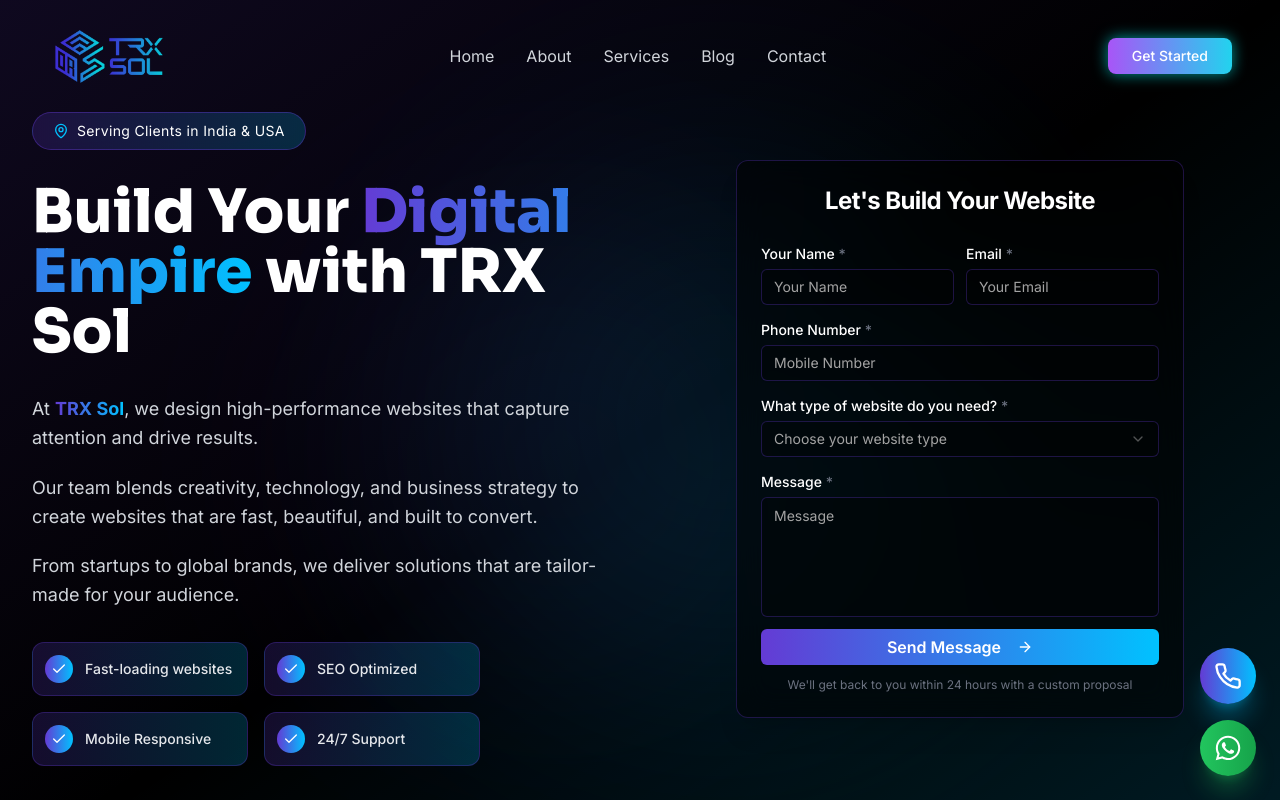
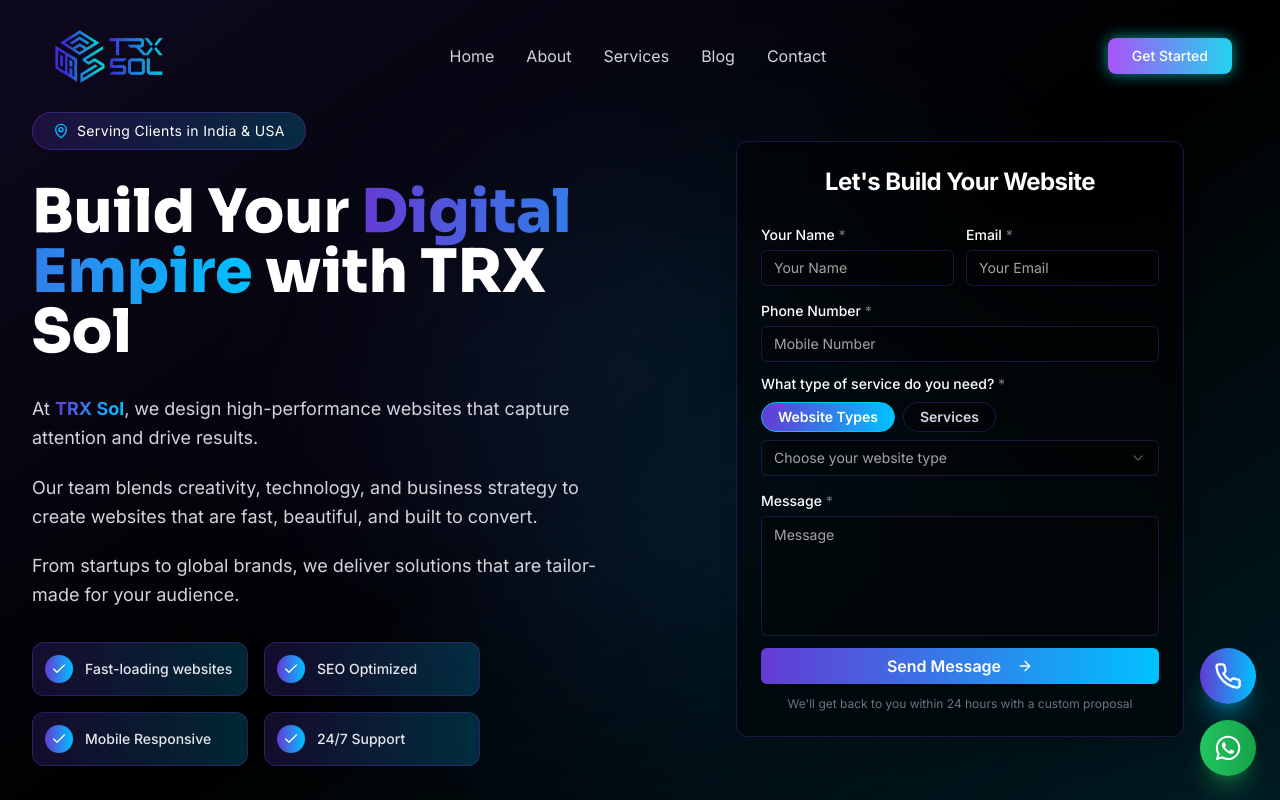
Before and after one commit to trx-sol/trxsol, a Next.js app: page / in a window 1280 px wide. Shown: the top 800 px of the page. Built offline with nearby package versions, Linux system fonts and the light colour scheme.

Commit message:
feat(Form): Enhance service selection with tabbed interface and dynamic options

```diff
--- a/components/Form.js
+++ b/components/Form.js
@@ -33,6 +33,17 @@
   });
   const [isSubmitting, setIsSubmitting] = useState(false);
   const [isSubmitted, setIsSubmitted] = useState(false);
+  const [typeTab, setTypeTab] = useState("website"); // "website" or "service"
+
+  // Services from services.json
+  const services = [
+    { value: "website-designing", label: "Website Designing" },
+    { value: "digital-marketing", label: "Digital Marketing" },
+    { value: "graphic-designing", label: "Graphic Designing" },
+    { value: "app-development", label: "App Development" },
+    { value: "seo-optimization", label: "SEO Optimization" },
+    { value: "social-media-management", label: "Social Media Management" },
+  ];
 
   const websiteTypes = [
     {
@@ -84,7 +95,13 @@
       ...prev,
       [field]: value,
     }));
-  };
+  }
+
+  // When switching tab, reset websiteType
+  const handleTabChange = (tab) => {
+    setTypeTab(tab);
+    setFormData((prev) => ({ ...prev, websiteType: "" }));
+  }
 
   const handleSubmit = async (e) => {
     e.preventDefault();
@@ -233,40 +250,65 @@
             />
           </div>
           <div>
-            <Label className="text-white text-sm font-medium">
-              What type of website do you need?{" "}
-              <span className="text-gray-500">*</span>
+            <Label className="text-white text-sm font-medium mb-2 block">
+              What type of service do you need? <span className="text-gray-500">*</span>
             </Label>
+            <div className="flex gap-2 mb-2">
+              <button
+                type="button"
+                className={`px-4 py-1 rounded-full text-sm font-semibold transition-all duration-200 border ${typeTab === "website" ? "bg-gradient-to-r from-trx-purple to-trx-cyan text-white border-trx-cyan" : "bg-black/30 text-gray-300 border-trx-purple/30 hover:bg-black/50"}`}
+                onClick={() => handleTabChange("website")}
+              >
+                Website Types
+              </button>
+              <button
+                type="button"
+                className={`px-4 py-1 rounded-full text-sm font-semibold transition-all duration-200 border ${typeTab === "service" ? "bg-gradient-to-r from-trx-purple to-trx-cyan text-white border-trx-cyan" : "bg-black/30 text-gray-300 border-trx-purple/30 hover:bg-black/50"}`}
+                onClick={() => handleTabChange("service")}
+              >
+                Services
+              </button>
+            </div>
             <Select
               value={formData.websiteType}
               onValueChange={(value) => handleInputChange("websiteType", value)}
+              required
             >
               <SelectTrigger className="bg-black/30 text-white border-trx-purple/30 focus:border-trx-cyan transition-colors mt-1">
-                <SelectValue placeholder="Choose your website type" />
+                <SelectValue placeholder={typeTab === "website" ? "Choose your website type" : "Choose a service"} />
               </SelectTrigger>
               <SelectContent className="bg-black text-white border border-trx-purple/30 max-h-60">
-                {websiteTypes.map((type) => {
+                {typeTab === "website"
+                  ? websiteTypes.map((type) => {
                     const IconComponent = type.icon;
                     return (
                       <SelectItem
                         key={type.value}
-                      value={type.value}
+                        value={type.label}
                         className="py-2"
                       >
                         <div className="flex items-center space-x-3">
                           <IconComponent className="w-4 h-4 text-trx-cyan flex-shrink-0" />
                           <div className="min-w-0">
-                          <div className="font-medium text-sm">
-                            {type.label}
-                          </div>
-                          <div className="text-xs text-gray-400 truncate">
-                            {type.description}
-                          </div>
+                            <div className="font-medium text-sm">{type.label}</div>
+                            <div className="text-xs text-gray-400 truncate">{type.description}</div>
                           </div>
                         </div>
                       </SelectItem>
                     );
-                })}
+                  })
+                  : services.map((service) => (
+                    <SelectItem
+                      key={service.value}
+                      value={service.label}
+                      className="py-2"
+                    >
+                      <div className="flex items-center space-x-3">
+                        <span className="w-4 h-4 bg-trx-cyan/30 rounded-full inline-block" />
+                        <div className="font-medium text-sm">{service.label}</div>
+                      </div>
+                    </SelectItem>
+                  ))}
               </SelectContent>
             </Select>
           </div>
--- a/components/ServiceDetailClient.js
+++ b/components/ServiceDetailClient.js
@@ -169,8 +169,8 @@
                                 <Star
                                   key={i}
                                   className={`w-4 h-4 ${i < service.rating
-                                      ? "text-yellow-400 fill-current"
-                                      : "text-gray-600"
+                                    ? "text-yellow-400 fill-current"
+                                    : "text-gray-600"
                                     }`}
                                 />
                               ))}
```
Lines whose indentation alone changed are shown as unchanged.
